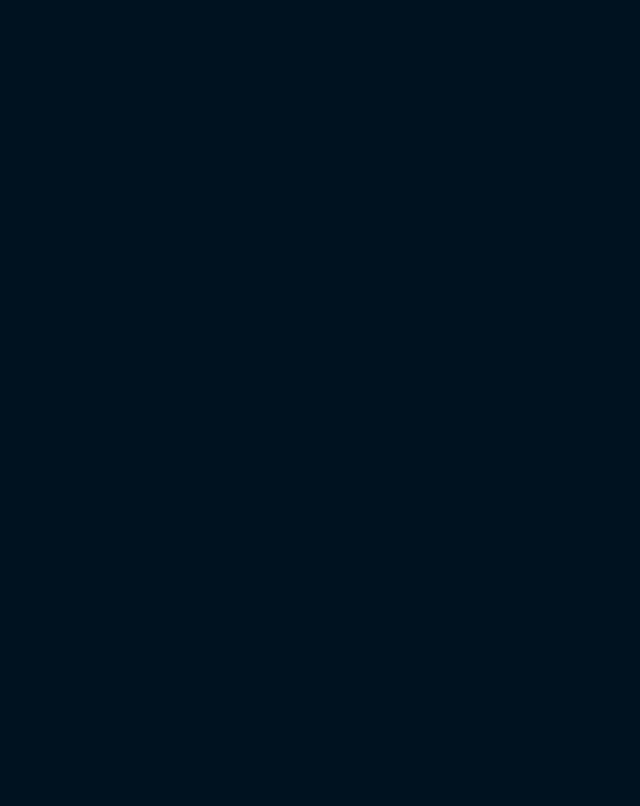
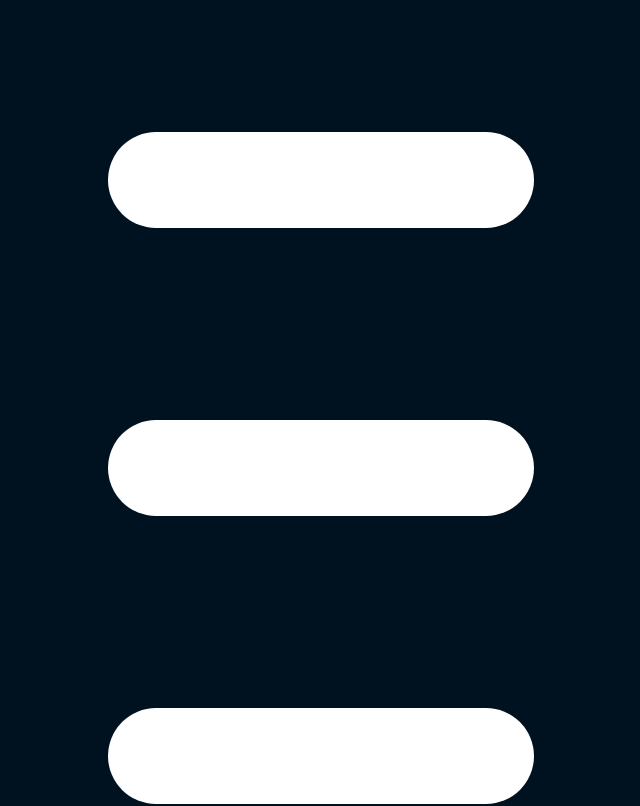
Before and after one commit to FuzzyLogic123/cube-splits, a React (Create React App) app: page / in a window 1280 px wide. Shown: the part 540-1346 px from the top of the page, without its empty margins (319-959 px from the left). Built offline with nearby package versions, Linux system fonts and the light colour scheme.

Commit message:
added input fields

```diff
--- a/src/App.js
+++ b/src/App.js
@@ -3,6 +3,7 @@ import './App.css';
 import Header from './Components/Header';
 import background from './hughs-amazing-background.png';
 import DownScrollButton from './Components/DownScrollButton';
+import Inputs from './Components/Inputs';
 
 function App() {
   return (
@@ -11,6 +12,7 @@ function App() {
       <div className="" />
       <Header />
       <DownScrollButton />
+      <Inputs />
     </div>
   );
 }
--- a/src/Components/DownScrollButton.js
+++ b/src/Components/DownScrollButton.js
@@ -4,12 +4,14 @@ import { ReactComponent as DownArrow } from '../Icons/down-arrow.svg';
 
 function DownScrollButton() {
     return (
-        <DownArrow className='h-20 m-auto hover:scale-125 ease-in-out duration-300' onClick={()=>window.scroll({
-            left: 0,
-            top: 800,
-            behavior: 'smooth'
-        })}/>
-     );
+        <div className='flex w-screen justify-center'>
+            <DownArrow className='h-20 hover:scale-125 ease-in-out duration-300' onClick={() => window.scroll({
+                left: 0,
+                top: 800,
+                behavior: 'smooth'
+            })} />
+        </div>
+    );
 }
 
 export default DownScrollButton;
--- /dev/null
+++ b/src/Components/InputField.js
@@ -0,0 +1,10 @@
+import React from 'react';
+function InputField() {
+    return (
+        <div className='w-screen text-center my-24'>
+            <input type="text" className='h-16 w-3/4 xl:w-1/3 xl:h-24 rounded-full' />
+        </div>
+     );
+}
+
+export default InputField;
--- /dev/null
+++ b/src/Components/Inputs.js
@@ -0,0 +1,16 @@
+import React from 'react';
+import InputField from './InputField';
+
+
+function Inputs() {
+    return (
+        <div className='mt-24 w-screen flex justify-center flex-col'>
+            <InputField className=''/>
+            <InputField />
+            <InputField />
+            <InputField />
+        </div>
+    );
+}
+
+export default Inputs;
```
